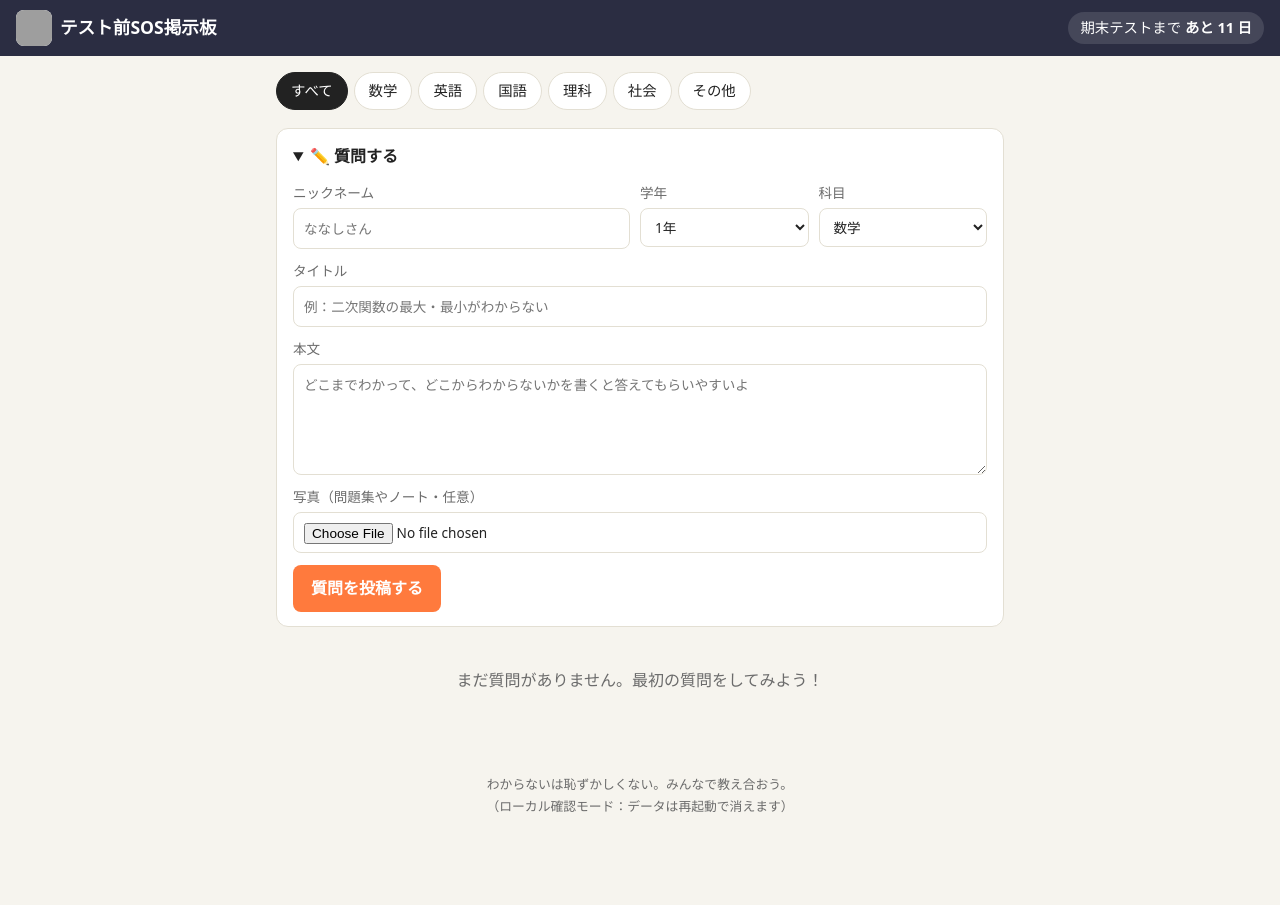
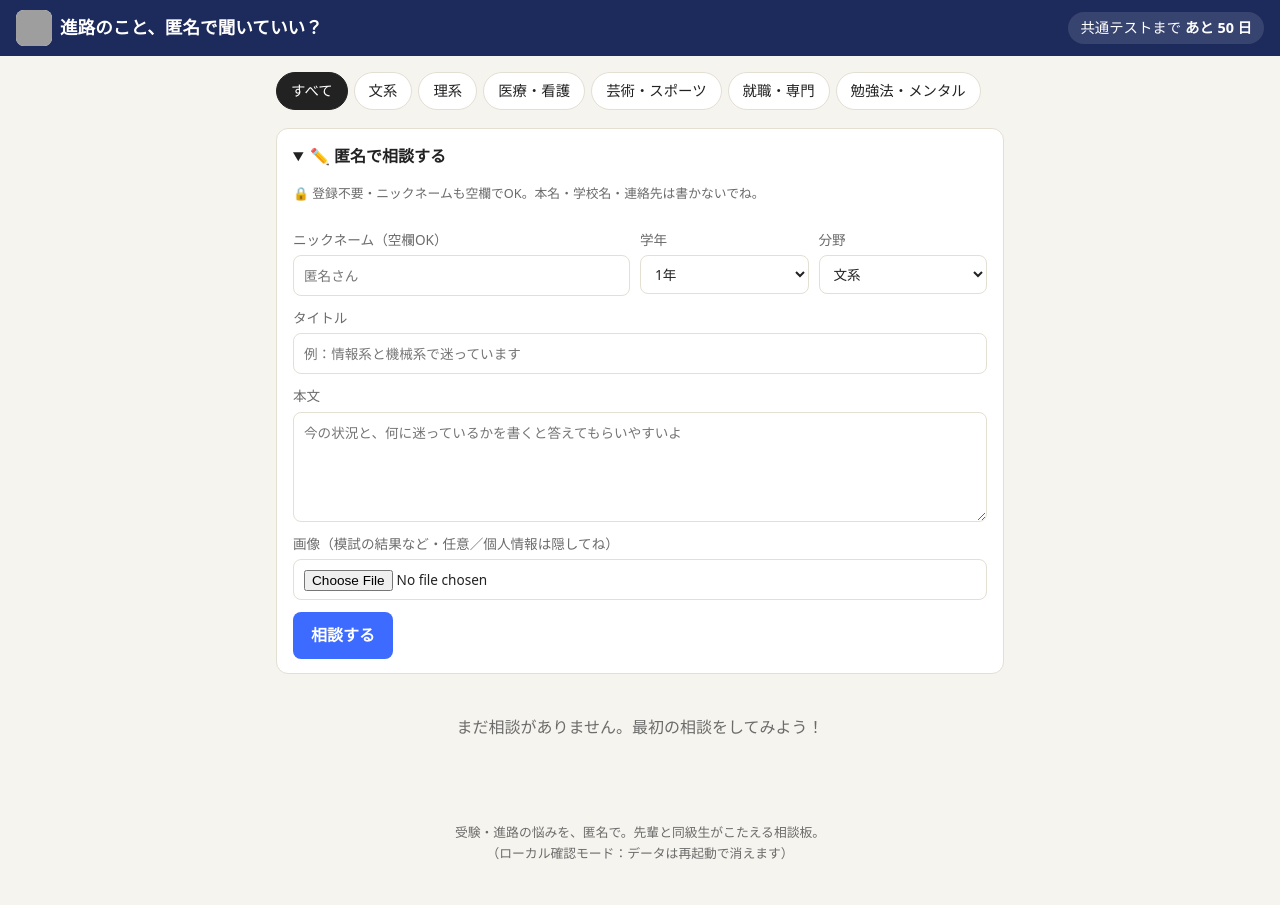
Before and after one commit to saku0606/shinro-soudan-board, a Flask app: page / in a window 1280 px wide. Before the commit the page ends 812 px from the top, so only its background shows below. Run offline with Flask 3, Linux system fonts and the light colour scheme; grey boxes are pictures that could not be loaded.

Commit message:
テーマを受験・進路の匿名相談板に変更（先輩バッジ・分野タグ・共通テストカウントダウン）
Co-Authored-By: Claude Opus 5.5 <noreply@anthropic.com>

```diff
--- a/app.py
+++ b/app.py
@@ -10,16 +10,18 @@ app.config["MAX_CONTENT_LENGTH"] = 6 * 1024 * 1024  # 画像は5MBまで（少
 
 board = Board()
 
-SUBJECTS = ["数学", "英語", "国語", "理科", "社会", "その他"]
+SUBJECTS = ["文系", "理系", "医療・看護", "芸術・スポーツ", "就職・専門", "勉強法・メンタル"]  # 志望分野タグ
 GRADES = ["1年", "2年", "3年"]
-SOLVED_AT = 3  # 「わかった！」がこの数以上で解決済み
+REPLY_GRADES = GRADES + ["卒業生"]  # 回答者は卒業生も選べる
+RANK = {g: i for i, g in enumerate(REPLY_GRADES)}
+SOLVED_AT = 3  # 「参考になった！」がこの数以上で「参考になる」バッジ
 ALLOWED_IMAGES = {
     "image/jpeg": ".jpg", "image/png": ".png",
     "image/gif": ".gif", "image/webp": ".webp",
 }
-# テスト日は App Service の環境変数 TEST_DATE（例: 2026-12-08）で変更できる
-TEST_NAME = os.environ.get("TEST_NAME", "期末テスト")
-TEST_DATE = os.environ.get("TEST_DATE", "2026-12-08")
+# 受験日は App Service の環境変数 TEST_DATE（例: 2027-01-16）で変更できる
+TEST_NAME = os.environ.get("TEST_NAME", "共通テスト")
+TEST_DATE = os.environ.get("TEST_DATE", "2027-01-16")
 
 
 def days_left():
@@ -33,7 +35,7 @@ def days_left():
 @app.context_processor
 def common():
     return {
-        "subjects": SUBJECTS, "grades": GRADES, "solved_at": SOLVED_AT,
+        "subjects": SUBJECTS, "grades": GRADES, "reply_grades": REPLY_GRADES, "solved_at": SOLVED_AT,
         "test_name": TEST_NAME, "days_left": days_left(), "store_kind": board.kind,
     }
 
@@ -53,9 +55,9 @@ def index():
 
 @app.route("/post", methods=["POST"])
 def create_post():
-    nickname = clean("nickname", 20) or "ななしさん"
+    nickname = clean("nickname", 20) or "匿名さん"
     grade = request.form.get("grade") if request.form.get("grade") in GRADES else GRADES[0]
-    subject = request.form.get("subject") if request.form.get("subject") in SUBJECTS else "その他"
+    subject = request.form.get("subject") if request.form.get("subject") in SUBJECTS else SUBJECTS[0]
     title = clean("title", 60)
     body = clean("body", 2000)
     if not title or not body:
@@ -87,8 +89,12 @@ def detail(post_id):
 @app.route("/p/<post_id>/reply", methods=["POST"])
 def reply(post_id):
     body = clean("body", 2000)
-    if body:
-        board.add_reply(post_id, clean("nickname", 20) or "ななしさん", body)
+    post = board.get_post(post_id)
+    if body and post:
+        grade = request.form.get("grade") if request.form.get("grade") in REPLY_GRADES else GRADES[0]
+        # 相談者より上の学年、または卒業生なら「先輩」
+        senpai = RANK[grade] > RANK.get(post.get("grade"), 0)
+        board.add_reply(post_id, clean("nickname", 20) or "匿名さん", grade, senpai, body)
     return redirect(url_for("detail", post_id=post_id) + "#replies")
 
 
--- a/static/style.css
+++ b/static/style.css
@@ -59,3 +59,11 @@ footer { text-align: center; color: var(--sub); font-size: .8rem; padding: 24px
 .note { display: block; }
 
 @media (max-width: 560px) { .form .row { grid-template-columns: 1fr 1fr; } .form .row label:first-child { grid-column: 1 / -1; } }
+
+/* 進路相談板用 */
+:root { --accent: #3d6bff; }
+.top { background: #1d2a5c; }
+.countdown.hot { background: #e8543f; }
+.form .row.two { grid-template-columns: 2fr 1fr; }
+.reply.senpai { border-left: 4px solid #f0a500; }
+.tag.senpai-badge { background: #fff1c9; color: #8a5a00; }
--- a/storage.py
+++ b/storage.py
@@ -92,7 +92,7 @@ class AzureStore:
 
 
 class Board:
-    """掲示板の操作（質問・回答・わかった！）"""
+    """相談板の操作（相談・回答・参考になった！）"""
 
     def __init__(self):
         self.store = AzureStore(CONN) if CONN else MemoryStore()
@@ -116,7 +116,7 @@ class Board:
             "PartitionKey": "post", "RowKey": post_id,
             "nickname": nickname, "grade": grade, "subject": subject,
             "title": title, "body": body, "created": _now(),
-            "replies": 0, "understood": 0, "image": "",
+            "replies": 0, "senpai": 0, "understood": 0, "image": "",
         }
         if image:
             data, content_type, ext = image
@@ -130,15 +130,18 @@ class Board:
         # 回答は古い順に表示したいので逆順
         return list(reversed(self.store._query(f"reply-{post_id}")))
 
-    def add_reply(self, post_id, nickname, body):
+    def add_reply(self, post_id, nickname, grade, senpai, body):
         post = self.get_post(post_id)
         if not post:
             return False
         self.store._upsert({
             "PartitionKey": f"reply-{post_id}", "RowKey": _new_key(),
-            "nickname": nickname, "body": body, "created": _now(),
+            "nickname": nickname, "grade": grade, "senpai": senpai,
+            "body": body, "created": _now(),
         })
         post["replies"] = int(post.get("replies", 0)) + 1
+        if senpai:
+            post["senpai"] = int(post.get("senpai", 0)) + 1
         self.store._upsert(post)
         return True
 
--- a/templates/base.html
+++ b/templates/base.html
@@ -3,19 +3,19 @@
 <head>
   <meta charset="utf-8">
   <meta name="viewport" content="width=device-width, initial-scale=1">
-  <title>{% block title %}テスト前SOS掲示板{% endblock %}</title>
+  <title>{% block title %}進路のこと、匿名で聞いていい？{% endblock %}</title>
   <link rel="stylesheet" href="{{ url_for('static', filename='style.css') }}">
 </head>
 <body>
   <header class="top">
     <a class="brand" href="{{ url_for('index') }}">
       <img src="{{ url_for('image', name='logo.png') }}" alt="" class="logo">
-      <span>テスト前SOS掲示板</span>
+      <span>進路のこと、匿名で聞いていい？</span>
     </a>
     {% if days_left is not none %}
-      <div class="countdown {% if days_left <= 3 %}hot{% endif %}">
+      <div class="countdown {% if days_left <= 30 %}hot{% endif %}">
         {% if days_left > 0 %}{{ test_name }}まで <strong>あと {{ days_left }} 日</strong>
-        {% elif days_left == 0 %}<strong>{{ test_name }} 当日！がんばれ！</strong>
+        {% elif days_left == 0 %}<strong>{{ test_name }} 当日！応援してるよ！</strong>
         {% else %}{{ test_name }} おつかれさま！{% endif %}
       </div>
     {% endif %}
@@ -23,7 +23,7 @@
   <main>
     {% block content %}{% endblock %}
   </main>
-  <footer>わからないは恥ずかしくない。みんなで教え合おう。
+  <footer>受験・進路の悩みを、匿名で。先輩と同級生がこたえる相談板。
     {% if store_kind == 'memory' %}<span class="note">（ローカル確認モード：データは再起動で消えます）</span>{% endif %}
   </footer>
 </body>
--- a/templates/index.html
+++ b/templates/index.html
@@ -8,18 +8,19 @@
 </nav>
 
 <details class="card form" {% if error or not posts %}open{% endif %}>
-  <summary>✏️ 質問する</summary>
+  <summary>✏️ 匿名で相談する</summary>
+  <p class="hint">🔒 登録不要・ニックネームも空欄でOK。本名・学校名・連絡先は書かないでね。</p>
   {% if error %}<p class="error">{{ error }}</p>{% endif %}
   <form action="{{ url_for('create_post') }}" method="post" enctype="multipart/form-data">
     <div class="row">
-      <label>ニックネーム<input name="nickname" maxlength="20" placeholder="ななしさん"></label>
+      <label>ニックネーム（空欄OK）<input name="nickname" maxlength="20" placeholder="匿名さん"></label>
       <label>学年<select name="grade">{% for g in grades %}<option>{{ g }}</option>{% endfor %}</select></label>
-      <label>科目<select name="subject">{% for s in subjects %}<option {% if current == s %}selected{% endif %}>{{ s }}</option>{% endfor %}</select></label>
+      <label>分野<select name="subject">{% for s in subjects %}<option {% if current == s %}selected{% endif %}>{{ s }}</option>{% endfor %}</select></label>
     </div>
-    <label>タイトル<input name="title" maxlength="60" required placeholder="例：二次関数の最大・最小がわからない"></label>
-    <label>本文<textarea name="body" rows="4" maxlength="2000" required placeholder="どこまでわかって、どこからわからないかを書くと答えてもらいやすいよ"></textarea></label>
-    <label>写真（問題集やノート・任意）<input type="file" name="image" accept="image/jpeg,image/png,image/gif,image/webp"></label>
-    <button type="submit">質問を投稿する</button>
+    <label>タイトル<input name="title" maxlength="60" required placeholder="例：情報系と機械系で迷っています"></label>
+    <label>本文<textarea name="body" rows="4" maxlength="2000" required placeholder="今の状況と、何に迷っているかを書くと答えてもらいやすいよ"></textarea></label>
+    <label>画像（模試の結果など・任意／個人情報は隠してね）<input type="file" name="image" accept="image/jpeg,image/png,image/gif,image/webp"></label>
+    <button type="submit">相談する</button>
   </form>
 </details>
 
@@ -29,13 +30,13 @@
       <div class="tags">
         <span class="tag subj-{{ subjects.index(p.subject) + 1 if p.subject in subjects else 6 }}">{{ p.subject }}</span>
         <span class="tag grade">{{ p.grade }}</span>
-        {% if p.understood|int >= solved_at %}<span class="tag solved">✅ 解決済み</span>{% endif %}
+        {% if p.understood|int >= solved_at %}<span class="tag solved">⭐ 参考になる</span>{% endif %}
       </div>
       <h2>{{ p.title }}</h2>
-      <p class="meta">by {{ p.nickname }} ・ {{ p.created }} ・ 💬 回答 {{ p.replies }} ・ 👍 わかった！ {{ p.understood }}{% if p.image %} ・ 📷{% endif %}</p>
+      <p class="meta">{{ p.nickname }} ・ {{ p.created }} ・ 💬 回答 {{ p.replies }}{% if p.senpai|int %}（🎓先輩 {{ p.senpai }}）{% endif %} ・ 👍 参考になった！ {{ p.understood }}{% if p.image %} ・ 📷{% endif %}</p>
     </a>
   {% else %}
-    <p class="empty">{% if current %}{{ current }}の質問はまだありません。{% else %}まだ質問がありません。{% endif %}最初の質問をしてみよう！</p>
+    <p class="empty">{% if current %}「{{ current }}」の相談はまだありません。{% else %}まだ相談がありません。{% endif %}最初の相談をしてみよう！</p>
   {% endfor %}
 </section>
 {% endblock %}
```
Also changed, not shown: requirements.md (+38 -35 lines), templates/post.html (+19 -11 lines), static/logo.svg.
